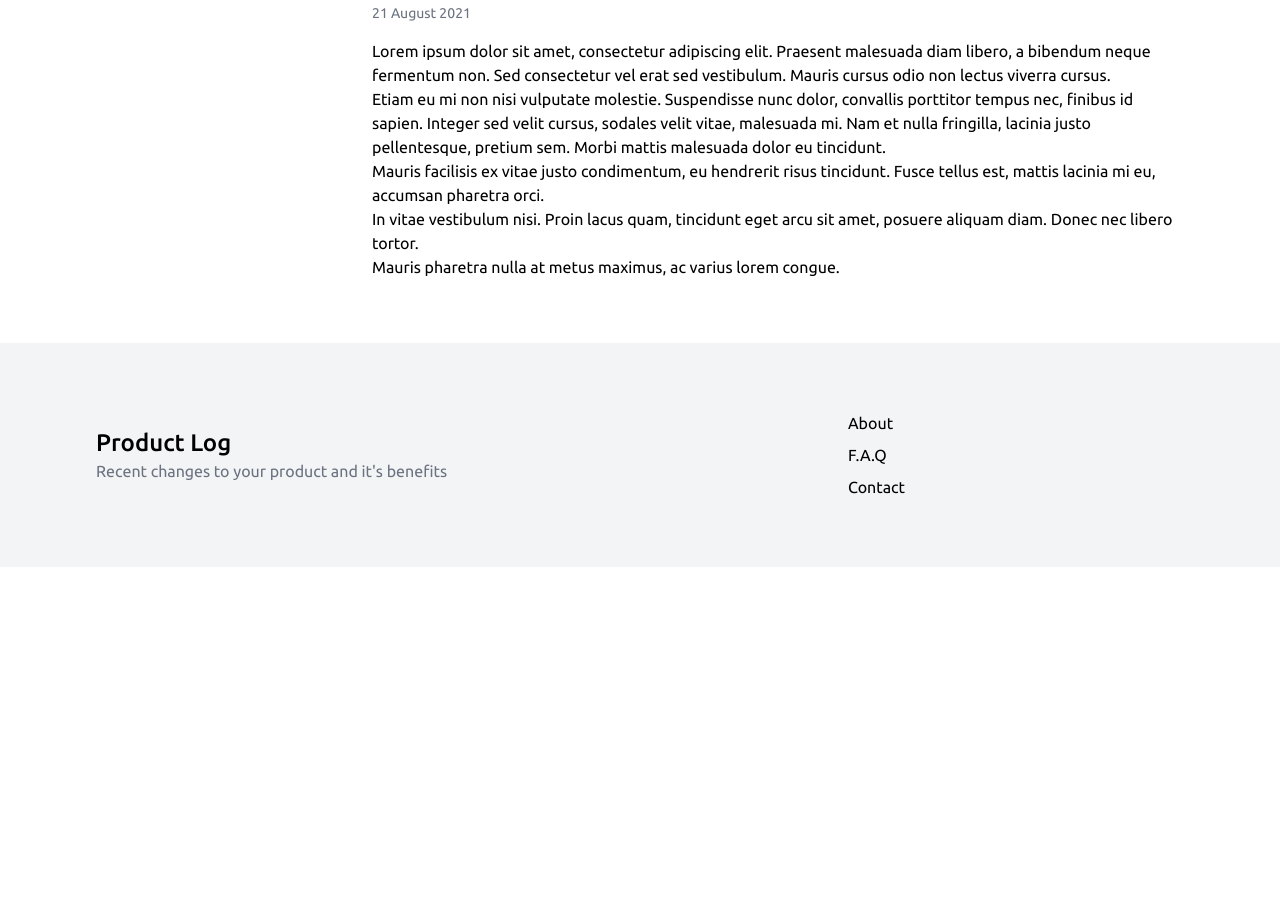
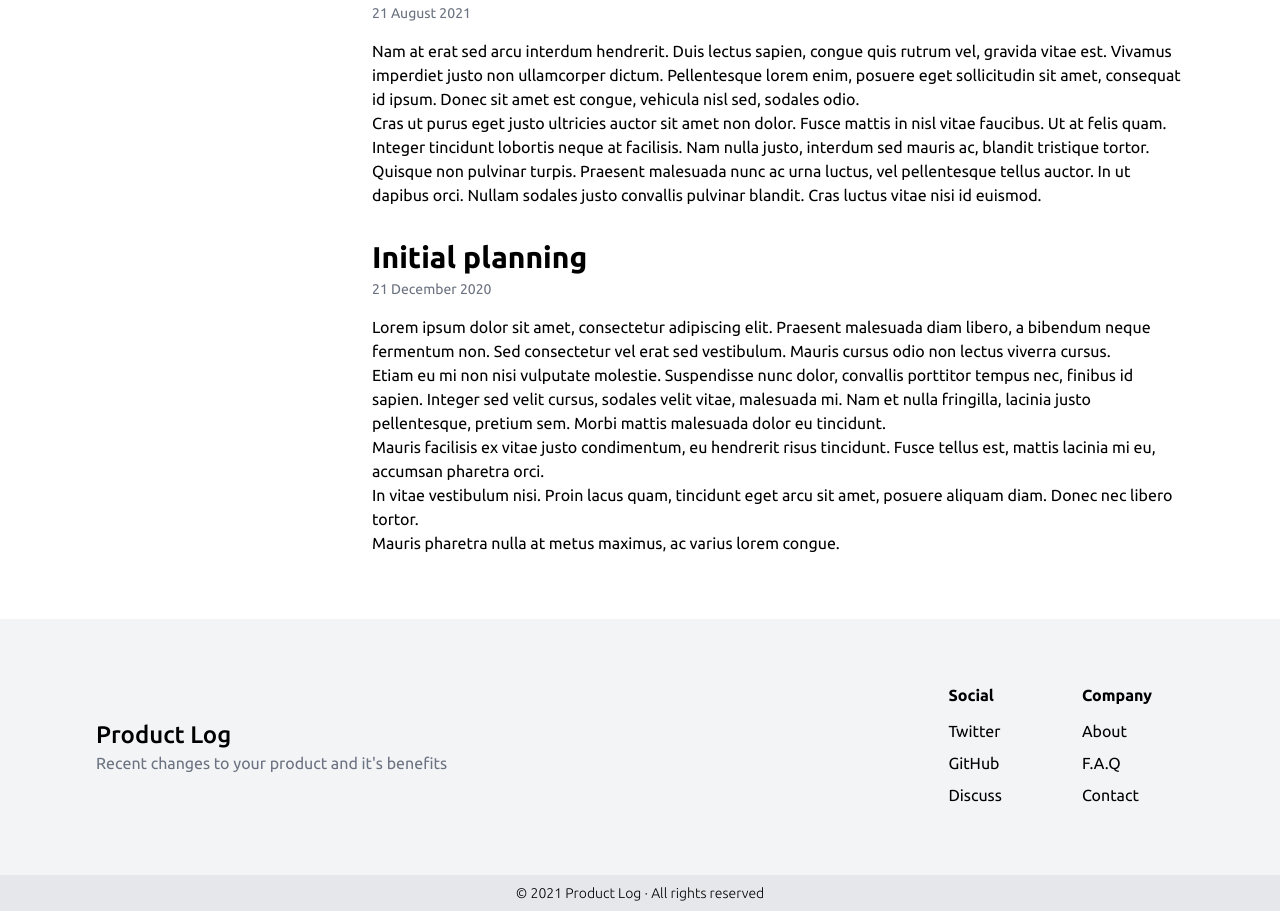
Before and after one commit to apvarun/productlog-nextjs-theme, a Next.js app: page / in a window 1280 px wide. Shown: the part 633-1544 px from the top of the page. Before the commit the page ends 1200 px from the top, so only its background shows below. Built offline with nearby package versions, Linux system fonts and the light colour scheme; what @tailwindcss/typography would draw is missing.

Commit message:
Footer and Sidebar Tweaks

```diff
--- a/components/footer.tsx
+++ b/components/footer.tsx
@@ -6,8 +6,8 @@ import config from '../config.json';
 export default function Footer() {
   return (
     <footer className="bg-gray-100">
-      <div className="grid md:grid-cols-3 gap-4 max-w-6xl p-8 mx-auto">
-        <div className="md:col-span-2 flex flex-col justify-center">
+      <div className="flex flex-col md:flex-row gap-4 max-w-6xl p-8 mx-auto">
+        <div className="flex-1 flex flex-col justify-center">
           <Link href="/">
             <a className="block font-medium text-2xl">
               {config.logo.image && (
@@ -18,14 +18,17 @@ export default function Footer() {
           </Link>
           <p className="text-gray-500">{config.meta.description}</p>
         </div>
-        <ul className="py-8">
-          {config.footer.links.map((footerLink) => (
+        {config.footer.section.map((section) => (
+          <div className="p-8" key={section.linkTitle}>
+            <h3 className="font-bold mb-2">{section.linkTitle}</h3>
+            <ul className="">
+              {section.links.map((footerLink) => (
                 <li key={footerLink.name + footerLink.link}>
                   <a
                     href={footerLink.link}
                     target="_blank"
                     rel="noopener"
-                className="block px-4 py-1"
+                    className="block py-1"
                   >
                     {footerLink.name}
                   </a>
@@ -33,6 +36,13 @@ export default function Footer() {
               ))}
             </ul>
           </div>
+        ))}
+      </div>
+      <div className="bg-gray-200">
+        <div className="max-w-6xl px-8 py-2 mx-auto font-light text-sm text-center">
+          {config.footerText}
+        </div>
+      </div>
     </footer>
   );
 }
--- a/components/sidebar.tsx
+++ b/components/sidebar.tsx
@@ -21,7 +21,7 @@ export default function Sidebar({
       )}
       {paths.map((path) => (
         <Link href={`/${path}`} key={path}>
-          <a className="text-xl">{path}</a>
+          <a className="text-xl mb-2">{path}</a>
         </Link>
       ))}
     </div>
--- a/config.json
+++ b/config.json
@@ -39,6 +39,26 @@
     ]
   },
   "footer": {
+    "section": [
+      {
+        "linkTitle": "Social",
+        "links": [
+          {
+            "name": "Twitter",
+            "link": "https://example.com"
+          },
+          {
+            "name": "GitHub",
+            "link": "https://example.com"
+          },
+          {
+            "name": "Discuss",
+            "link": "https://example.com"
+          }
+        ]
+      },
+      {
+        "linkTitle": "Company",
         "links": [
           {
             "name": "About",
@@ -54,4 +74,7 @@
           }
         ]
       }
+    ]
+  },
+  "footerText": "© 2021 Product Log · All rights reserved"
 }
--- a/data/2021/initial.md
+++ b/data/2020/initial.md
@@ -1,6 +1,6 @@
 ---
-title: Initial release
-createdAt: '2021-08-21'
+title: Initial planning
+createdAt: '2020-12-21'
 ---
 
 Lorem ipsum dolor sit amet, consectetur adipiscing elit. Praesent malesuada diam libero, a bibendum neque fermentum non. Sed consectetur vel erat sed vestibulum. Mauris cursus odio non lectus viverra cursus.
--- /dev/null
+++ b/data/2021/pre-release.md
@@ -0,0 +1,10 @@
+---
+title: August release
+createdAt: '2021-08-21'
+---
+
+Nam at erat sed arcu interdum hendrerit. Duis lectus sapien, congue quis rutrum vel, gravida vitae est. Vivamus imperdiet justo non ullamcorper dictum. Pellentesque lorem enim, posuere eget sollicitudin sit amet, consequat id ipsum. Donec sit amet est congue, vehicula nisl sed, sodales odio.
+
+Cras ut purus eget justo ultricies auctor sit amet non dolor. Fusce mattis in nisl vitae faucibus. Ut at felis quam. Integer tincidunt lobortis neque at facilisis. Nam nulla justo, interdum sed mauris ac, blandit tristique tortor.
+
+Quisque non pulvinar turpis. Praesent malesuada nunc ac urna luctus, vel pellentesque tellus auctor. In ut dapibus orci. Nullam sodales justo convallis pulvinar blandit. Cras luctus vitae nisi id euismod.
```
Also changed, not shown: data/2021/release-v1.md (renamed from data/2021/version-2.md). Lines whose indentation alone changed are shown as unchanged.
